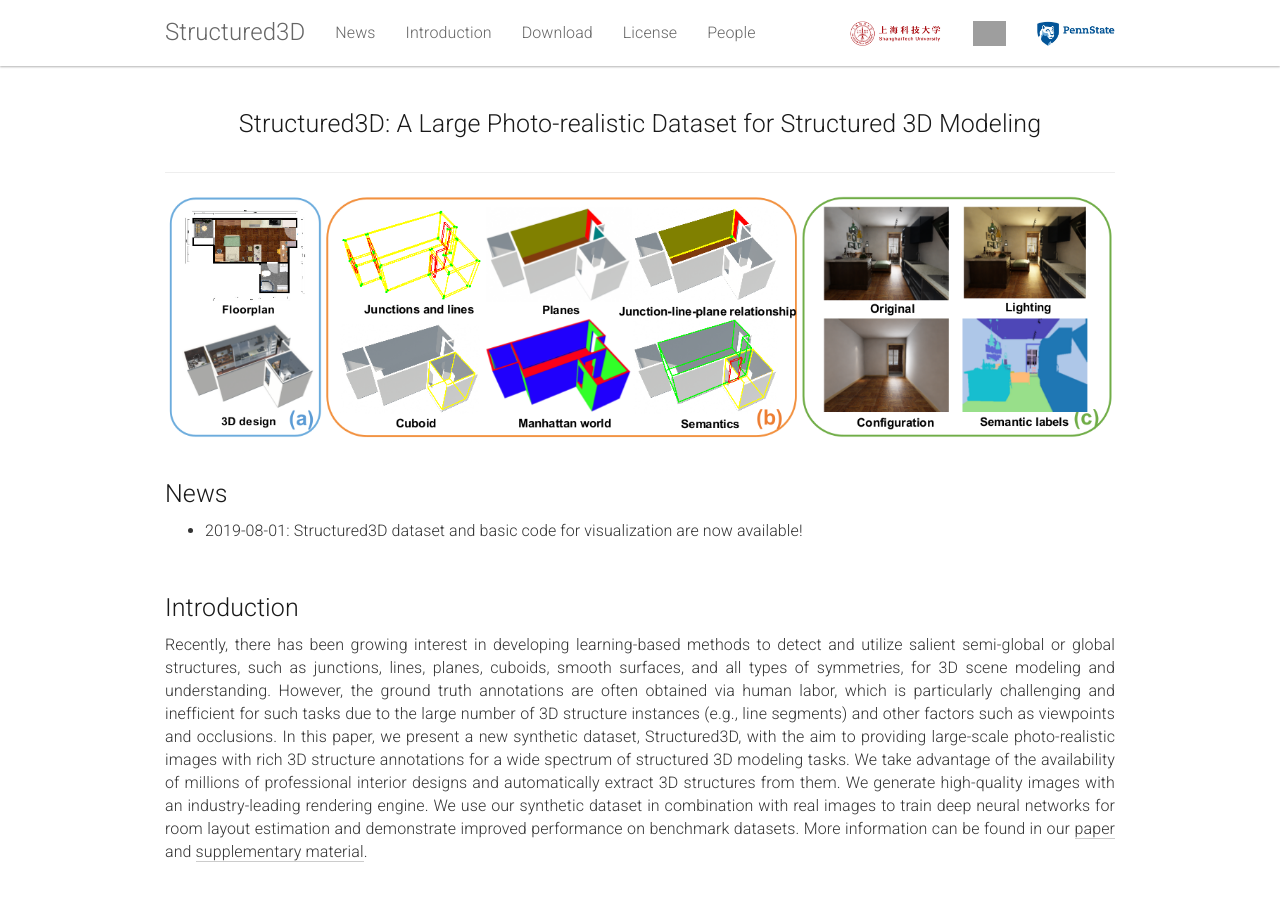
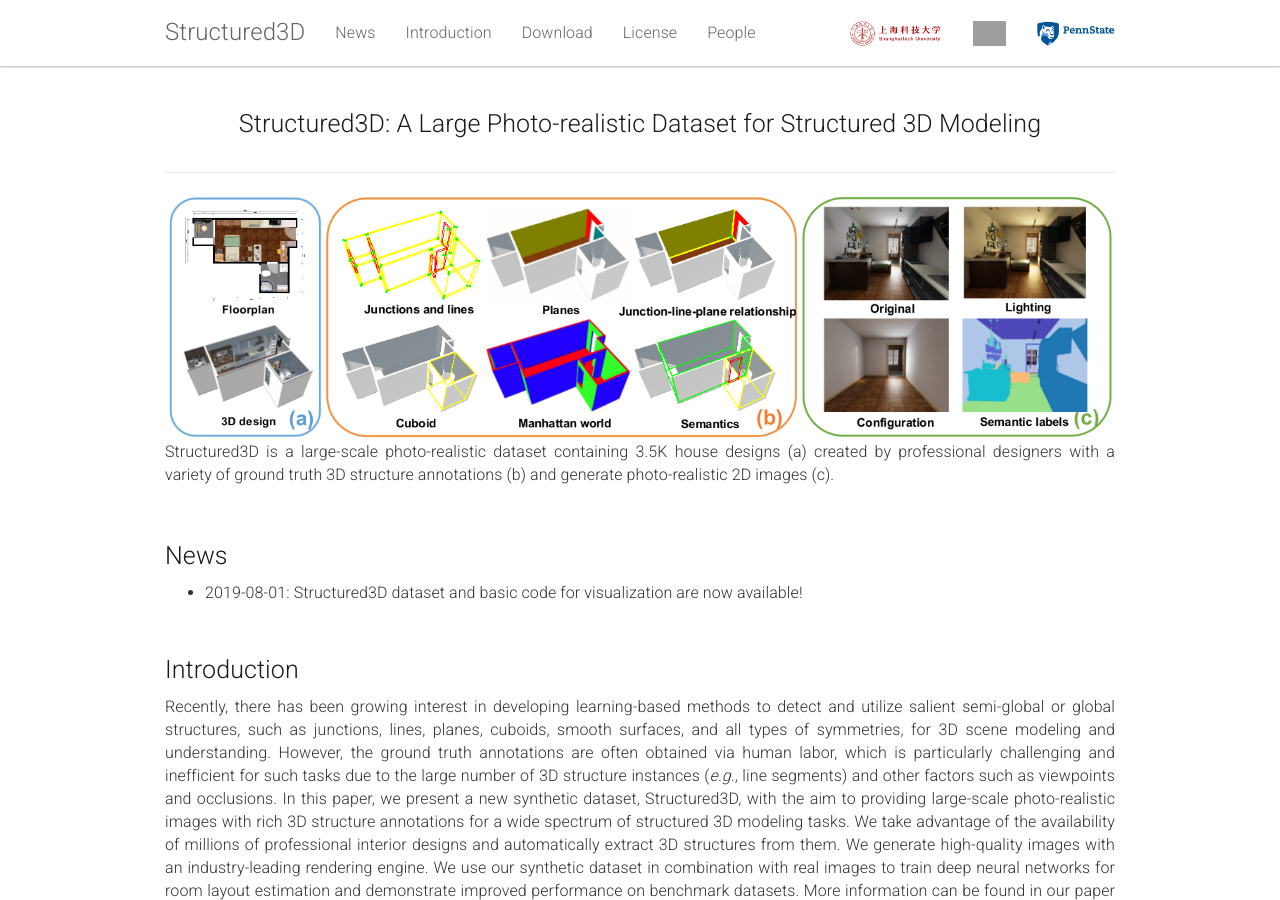
Before and after one commit to bertjiazheng/Structured3D, a Jekyll site: the page built from _pages/home.md, in a window 1280 px wide and 900 px high. Built offline with Jekyll 4.4.1, drawn with Linux system fonts in a browser that asks for light colours; grey boxes are pictures that could not be loaded.

Commit message:
add teaser caption

```diff
--- a/_includes/head.html
+++ b/_includes/head.html
@@ -4,8 +4,6 @@
   <meta http-equiv="X-UA-Compatible" content="IE=edge,chrome=1">
 
   <meta name="keywords" content="computer vision, computer graphics, visual learning, robotics, machine learning">
-
-  <!-- <link rel="shortcut icon" href="{{ "/static/img/ico/favicon.png" | prepend:site.baseurl }}"> -->
 
   <title>{{ page.urltitle }}</title>
   <meta name="description" content="{{site.description}}">
--- a/_pages/home.md
+++ b/_pages/home.md
@@ -18,6 +18,9 @@
 <div class="row">
   <div class="col-md-12">
     <img src="{{ "/static/img/teaser.png" | prepend:site.baseurl }}">
+    <p>
+      Structured3D is a large-scale photo-realistic dataset containing 3.5K house designs (a) created by professional designers with a variety of ground truth 3D structure annotations (b) and generate photo-realistic 2D images (c).
+    </p>
   </div>
 </div>
 
@@ -45,7 +48,7 @@
 <div class="row">
   <div class="col-xs-12">
     <p>
-      Recently, there has been growing interest in developing learning-based methods to detect and utilize salient semi-global or global structures, such as junctions, lines, planes, cuboids, smooth surfaces, and all types of symmetries, for 3D scene modeling and understanding. However, the ground truth annotations are often obtained via human labor, which is particularly challenging and inefficient for such tasks due to the large number of 3D structure instances (e.g., line segments) and other factors such as viewpoints and occlusions. In this paper, we present a new synthetic dataset, Structured3D, with the aim to providing large-scale photo-realistic images with rich 3D structure annotations for a wide spectrum of structured 3D modeling tasks. We take advantage of the availability of millions of professional interior designs and automatically extract 3D structures from them. We generate high-quality images with an industry-leading rendering engine. We use our synthetic dataset in combination with real images to train deep neural networks for room layout estimation and demonstrate improved performance on benchmark datasets. More information can be found in our <a href="https://arxiv.org/pdf/1908.00222.pdf">paper</a> and <a href="https://drive.google.com/file/d/17F_jIfY_QKFNmsOSvzUFZwWKrr6YUMnQ">supplementary material</a>.
+      Recently, there has been growing interest in developing learning-based methods to detect and utilize salient semi-global or global structures, such as junctions, lines, planes, cuboids, smooth surfaces, and all types of symmetries, for 3D scene modeling and understanding. However, the ground truth annotations are often obtained via human labor, which is particularly challenging and inefficient for such tasks due to the large number of 3D structure instances (<em>e.g.</em>, line segments) and other factors such as viewpoints and occlusions. In this paper, we present a new synthetic dataset, Structured3D, with the aim to providing large-scale photo-realistic images with rich 3D structure annotations for a wide spectrum of structured 3D modeling tasks. We take advantage of the availability of millions of professional interior designs and automatically extract 3D structures from them. We generate high-quality images with an industry-leading rendering engine. We use our synthetic dataset in combination with real images to train deep neural networks for room layout estimation and demonstrate improved performance on benchmark datasets. More information can be found in our <a href="https://arxiv.org/pdf/1908.00222.pdf">paper</a> and <a href="https://drive.google.com/file/d/17F_jIfY_QKFNmsOSvzUFZwWKrr6YUMnQ">supplementary material</a>.
     </p>
   </div>
 </div><br>
--- a/description.txt
+++ b/description.txt
@@ -1 +1 @@
-Structured3D is a large-scale photo-realistic dataset with rich 3D structure annotations for a wide spectrum of structured 3D modeling tasks. We take advantage of the availability of millions of professional interior designs and automatically extract 3D structures from them. We generate high-quality images with an industry-leading rendering engine.
+Recently, there has been growing interest in developing learning-based methods to detect and utilize salient semi-global or global structures, such as junctions, lines, planes, cuboids, smooth surfaces, and all types of symmetries, for 3D scene modeling and understanding. However, the ground truth annotations are often obtained via human labor, which is particularly challenging and inefficient for such tasks due to the large number of 3D structure instances (e.g., line segments) and other factors such as viewpoints and occlusions. In this paper, we present a new synthetic dataset, Structured3D, with the aim to providing large-scale photo-realistic images with rich 3D structure annotations for a wide spectrum of structured 3D modeling tasks. We take advantage of the availability of millions of professional interior designs and automatically extract 3D structures from them. We generate high-quality images with an industry-leading rendering engine. We use our synthetic dataset in combination with real images to train deep neural networks for room layout estimation and demonstrate improved performance on benchmark datasets.
```
Also changed, not shown: 1 other file.
